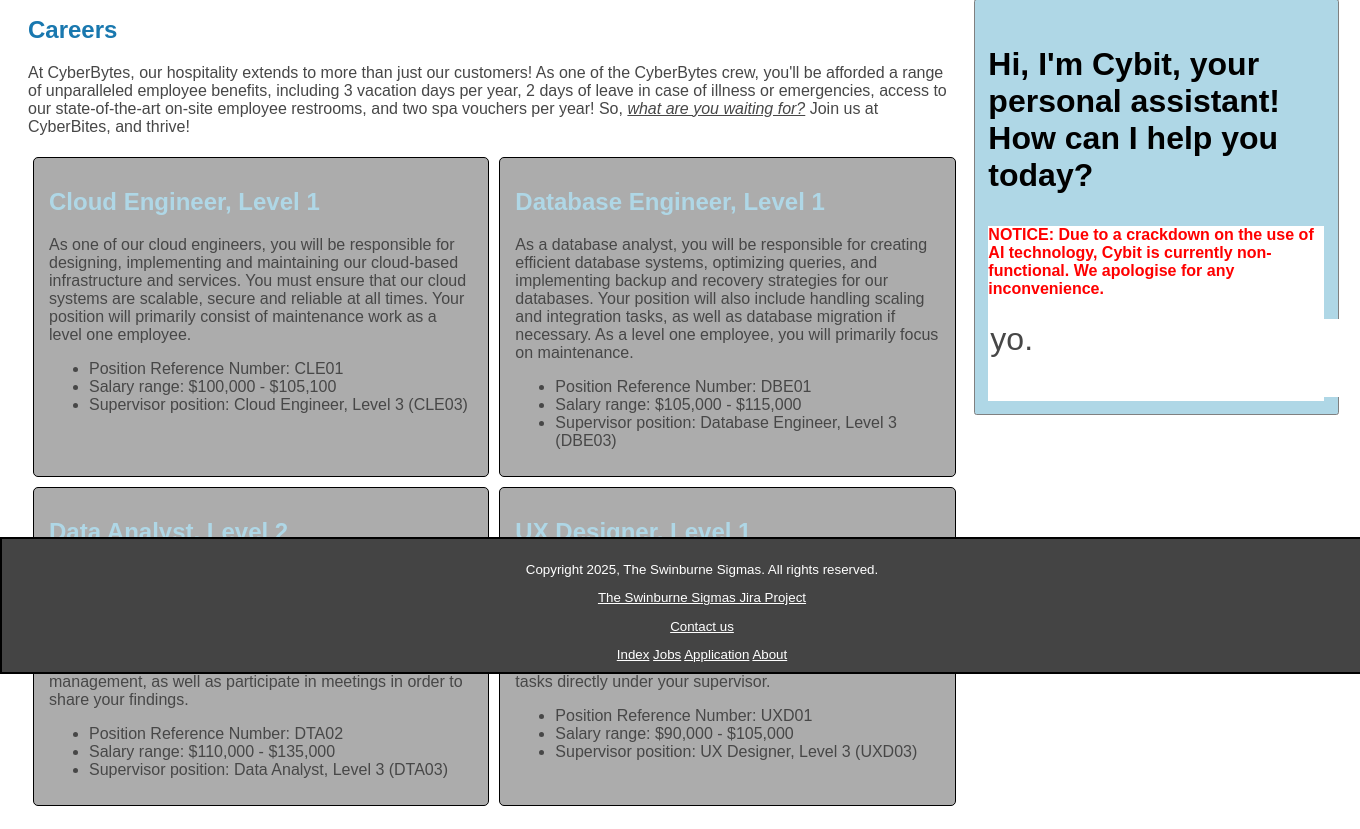
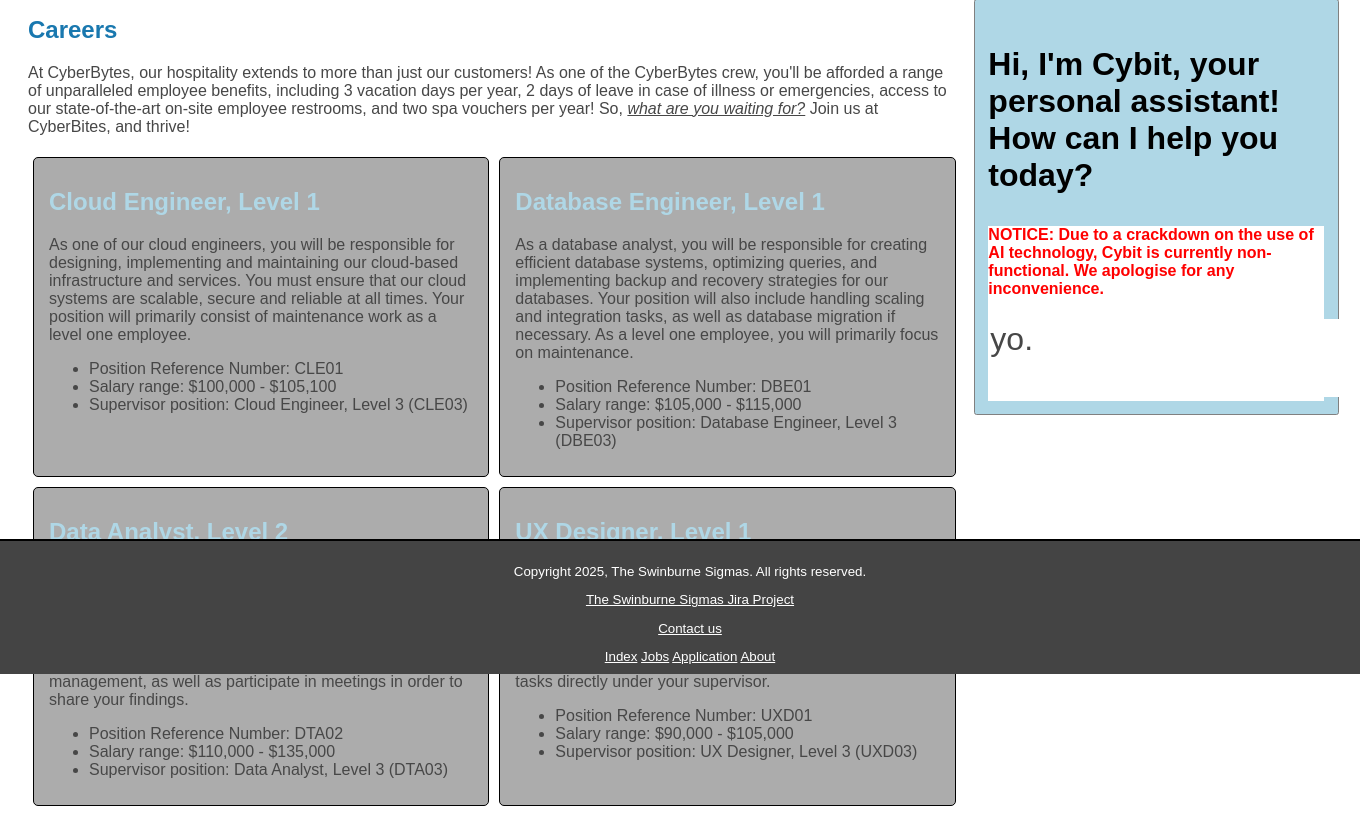
Before and after one commit to WilkiSwin406/WebTechAssignment1, a PHP site: page /jobs.html in a window 1360 px wide; the page is wider, and only the part inside the window is pictured. Shown: the part 126-955 px from the top of that part. Run offline with PHP 8.4, Linux system fonts and the light colour scheme.

Commit message:
footer de-thickened

```diff
--- a/styles.css
+++ b/styles.css
@@ -410,9 +410,9 @@ aside h3 {
 
 .site-footer {
     text-align: center;
-    padding: 10px 20px; /*Adds space inside the header 10px to top/bot 20px to L/R*/
+    padding: 10px;
     background-color: #444;
-    border: 2px solid black;
+    border-top: 2px solid black;
     font-size: 10pt;
     position: fixed;
     left: 0;
```
